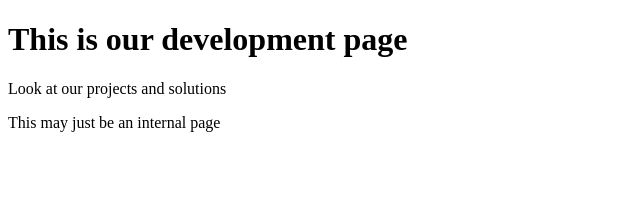
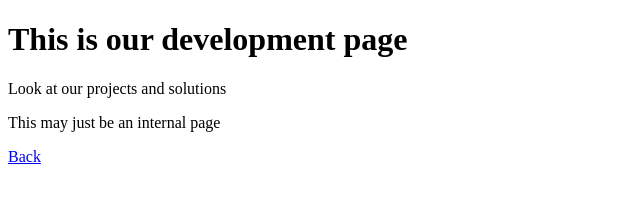
Before and after one commit to mhochoy/dev, a plain HTML site: page index.html in a window 1280 px wide. Shown: the full height of the page, 0-640 px from the left. Drawn offline with Linux system fonts and the light colour scheme.

Commit message:
Added back button

```diff
--- a/index.html
+++ b/index.html
@@ -8,5 +8,6 @@
     <h1>This is our development page</h1>
     <p>Look at our projects and solutions</p>
     <p>This may just be an internal page</p>
+    <a href="https://glowingbrick.com">Back</a>
 </body>
 </html>
```
